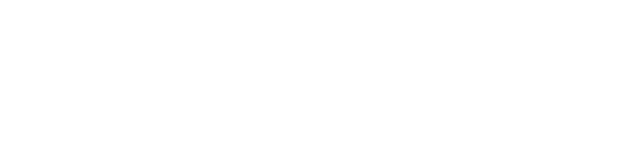
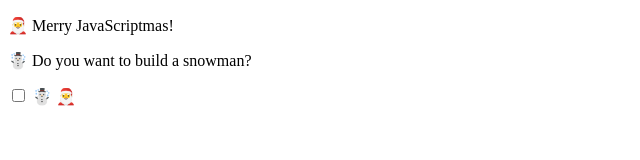
Before and after one commit to Ugboaja-Uchechi/christmas-toggle, a plain HTML site: page index.html in a window 1280 px wide. Shown: the whole page, without its empty margins (0-640 px from the left). Drawn offline with Linux system fonts and the light colour scheme.

Commit message:
Add html content

```diff
--- a/index.html
+++ b/index.html
@@ -7,6 +7,17 @@
   <title>Document</title>
 </head>
 <body>
-
+  <div class="container">
+    <p id="greeting">🎅 Merry JavaScriptmas!</p>
+    <p id="enjoy">☃️ Do you want to build a snowman?</p>
+  </div>
+  <section>
+    <input type="checkbox" id="check"/>
+    <label class="label" for="check">
+      <span class="snow-man">☃️</span>
+      <span class="hohoho">🎅</span>
+      <div class="circle"></div>
+    </label>
+  </section>
 </body>
 </html>
```
